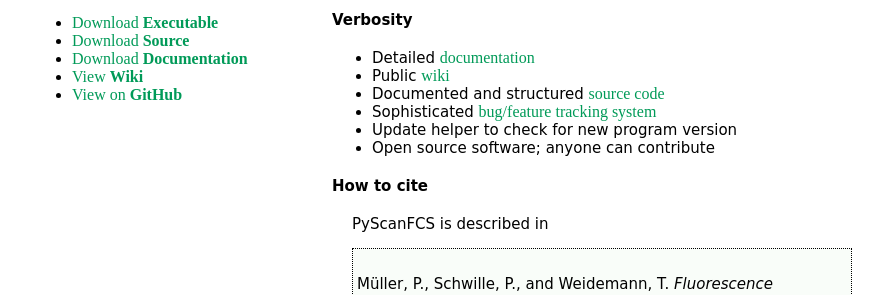
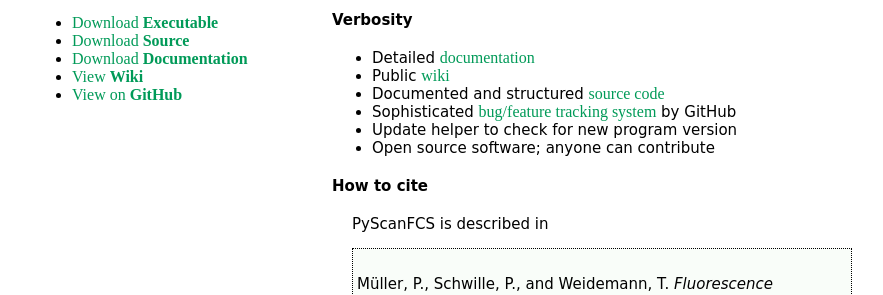
Before and after one commit to FCS-analysis/PyScanFCS, a Jekyll site: the page built from index.html, in a window 1280 px wide and 900 px high. Shown: the part 397-692 px from the top of the window, without its empty margins (208-1091 px from the left). Built offline with Jekyll 4.4.1, drawn with Linux system fonts in a browser that asks for light colours.

Commit message:
Update body.md

```diff
--- a/_includes/body.md
+++ b/_includes/body.md
@@ -20,7 +20,7 @@
 - Detailed [documentation](https://github.com/paulmueller/PyScanFCS/raw/master/PyScanFCS_doc.pdf)
 - Public [wiki](https://github.com/paulmueller/PyScanFCS/wiki)
 - Documented and structured [source code](https://github.com/paulmueller/PyScanFCS/tree/master/src)
-- Sophisticated [bug/feature tracking system](https://github.com/paulmueller/PyScanFCS/issues?state=open)
+- Sophisticated [bug/feature tracking system](https://github.com/paulmueller/PyScanFCS/issues?state=open) by GitHub
 - Update helper to check for new program version
 - Open source software; anyone can contribute
 
```
